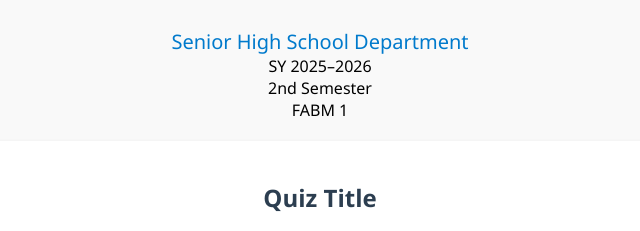
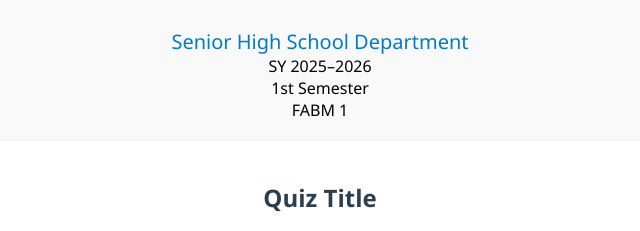
Before and after one commit to jlvcpa/dev.page, a plain HTML site: page generate-quiz.html in a window 1280 px wide. Shown: the top 231 px of the page, 320-960 px from the left. Drawn offline with Linux system fonts and the light colour scheme; no server answers.

Commit message:
Update generate-quiz.html

```diff
--- a/generate-quiz.html
+++ b/generate-quiz.html
@@ -198,7 +198,7 @@ function clearStudentFields() {
   <div class="header">
     <span style="color:#007acc; font-size:20px;">Senior High School Department</span><br>
     <span style="color:#000;">SY 2025–2026</span><br>
-    <span style="color:#000;">2nd Semester</span><br>
+    <span style="color:#000;">1st Semester</span><br>
     <span style="color:#000;">FABM 1</span>
   </div>
 
```
